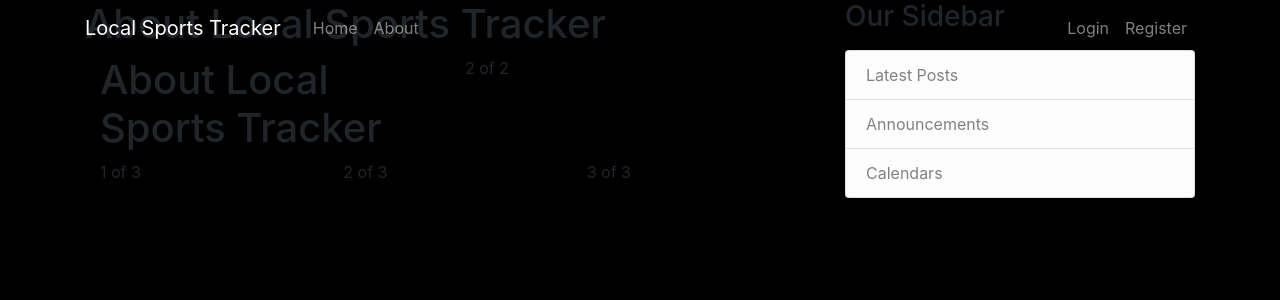
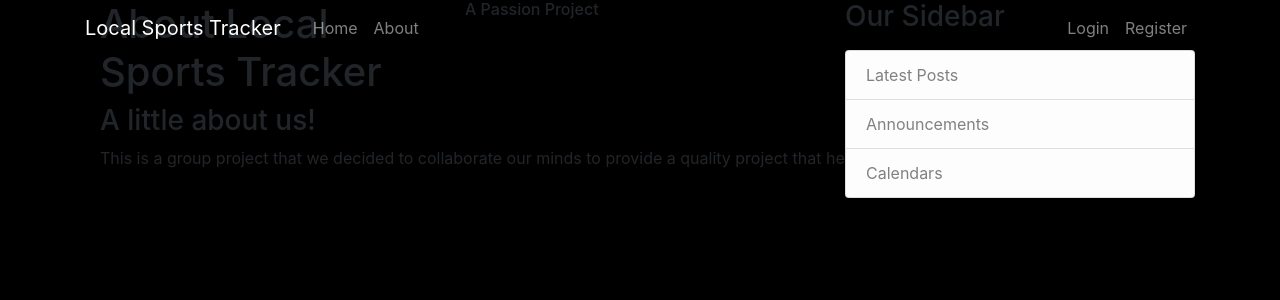
Before and after one commit to StevenRS00/LocalSportsTracker, a Flask app: page /about in a window 1280 px wide. Shown: the top 300 px of the page. Run offline with Flask 2, Linux system fonts and the light colour scheme; some libraries are stand-ins or nearby versions.

Commit message:
Jeremy - fixed about page formatting

```diff
--- a/templates/about.html
+++ b/templates/about.html
@@ -1,24 +1,18 @@
 {% extends "layout.html" %}
 {% block content %}
-    <h1>About Local Sports Tracker</h1>
     <div class="container">
       <div class="row">
         <div class="col">
           <h1>About Local Sports Tracker</h1>
         </div>
         <div class="col">
-          2 of 2
+          <h6>A Passion Project</h6>
         </div>
       </div>
       <div class="row">
-        <div class="col">
-          1 of 3
-        </div>
-        <div class="col">
-          2 of 3
-        </div>
-        <div class="col">
-          3 of 3
+        <div class="col-md-auto">
+          <h3>A little about us!</h3>
+          <p>This is a group project that we decided to collaborate our minds to provide a quality project that helps others manage </p>
         </div>
       </div>
     </div>
```
